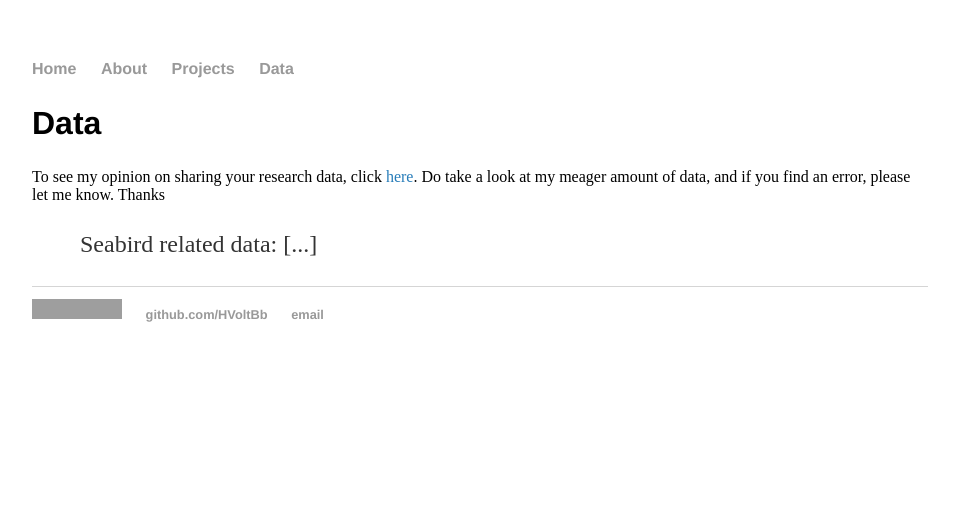
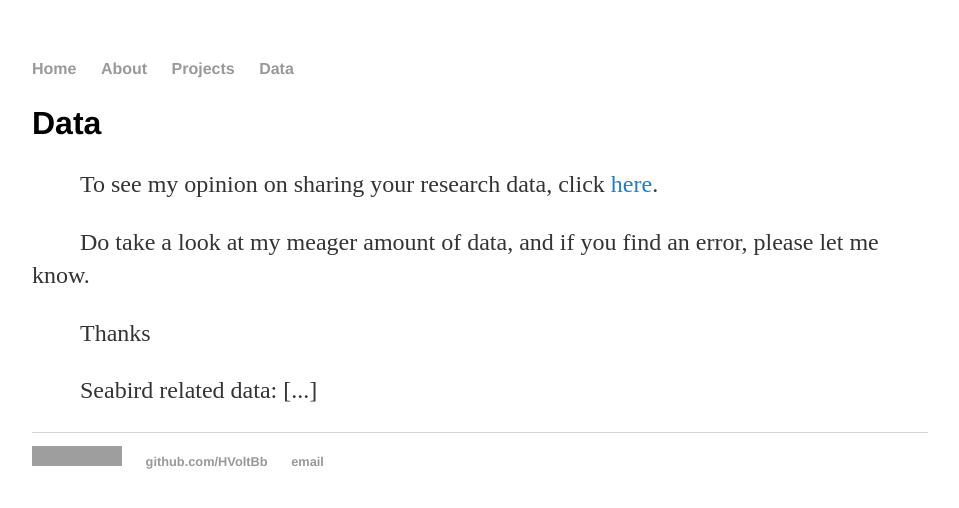
Before and after one commit to HVoltBb/HVoltBb.github.io, a Jekyll site: the page built from data/index.html, in a window 1280 px wide. Shown: the top 508 px of the page, without its empty margins (160-1119 px from the left). Built offline with Jekyll 4.4.1, drawn with Linux system fonts in a browser that asks for light colours; grey boxes are pictures that could not be loaded.

Commit message:
p class='n'

```diff
--- a/about/index.html
+++ b/about/index.html
@@ -4,6 +4,6 @@ title: about
 ---
 <h2>About me</h2>
 <div>
-	<p.n>This website hosts some of my packages and code samples for data analysis.</p.n>
-	<p.n>To learn more about my education and past experiences, check <a href="https://www.linkedin.com/in/can-zhou-65970838">my LinkedIn</a> profile.</p.n>
+	<p class="n">This website hosts some of my packages and code samples for data analysis.</p>
+	<p class="n">To learn more about my education and past experiences, check <a href="https://www.linkedin.com/in/can-zhou-65970838">my LinkedIn</a> profile.</p>
 </div>
--- a/data/index.html
+++ b/data/index.html
@@ -4,11 +4,11 @@ title: data
 ---
 <h2>Data</h2>
 <div>
-<p.n>To see my opinion on sharing your research data, click <a href="/data/public_data.html">here</a>.</p.n>
+<p class='n'>To see my opinion on sharing your research data, click <a href="/data/public_data.html">here</a>.</p>
 
-<p.n>Do take a look at my meager amount of data, and if you find an error, please let me know.</p.n>
+<p class='n'>Do take a look at my meager amount of data, and if you find an error, please let me know.</p>
 
-<p.n>Thanks</p.n>
+<p class='n'>Thanks</p>
 </div>
 <div>
 	<p>Seabird related data: [...]</p>
```
